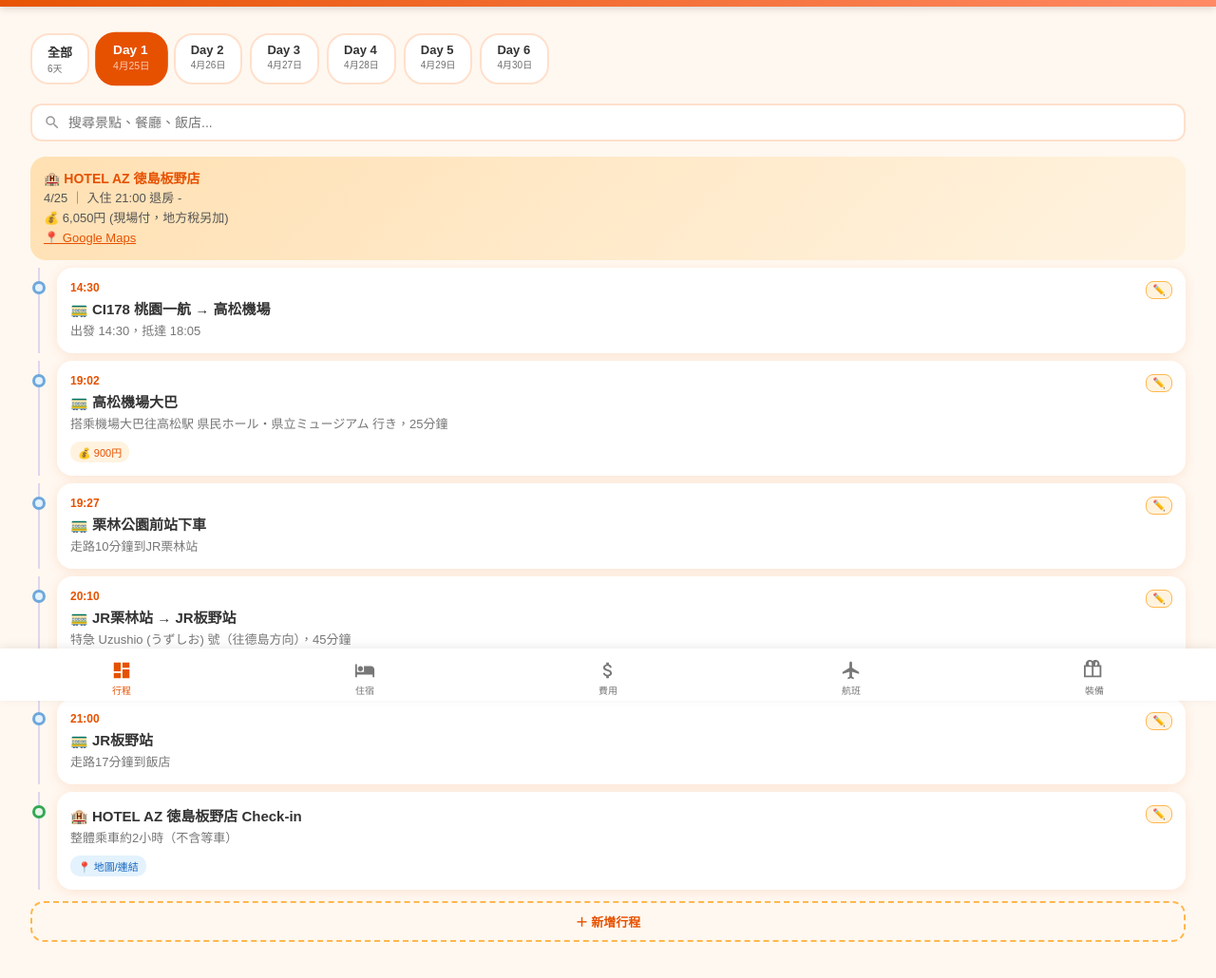
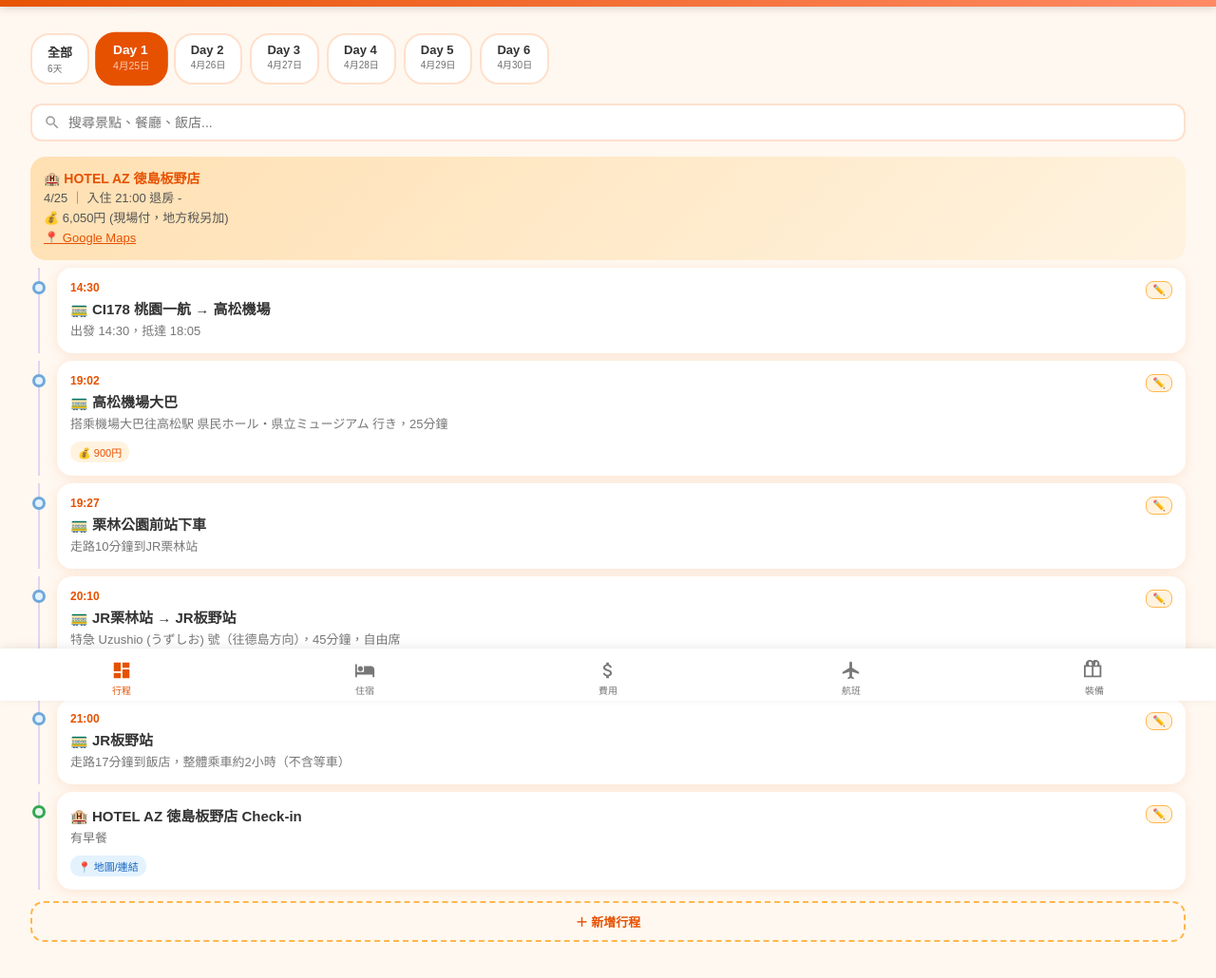
Before and after one commit to ad2rive-spec/Shikoku-travel, a website: page index.html in a window 1280 px wide. Shown: the part 62-1092 px from the top of the page at 95% size. Drawn offline with Linux system fonts and the light colour scheme.

Commit message:
Update trip data from info source: full temple names, corrected URLs, detailed times, fix duplicate gear item

```diff
--- a/index.html
+++ b/index.html
@@ -204,54 +204,56 @@ function buildDriveUrl(origin, destination) {
 }
 
 const DEFAULT_TRIP_DATA = [
-{day:1,date:"4月25日 週六",theme:"桃園→高松→板野",color:"#ff6d01",hotel:{name:"HOTEL AZ 徳島板野店",dates:"4/25",checkin:"21:00",checkout:"",cost:"6,050円 (現場付，地方稅另加)",address:"779-0102 徳島県板野郡板野町川端字新手崎27-1",booking:"樂天訂房",url:"https://maps.app.goo.gl/FcCqzuwGZiDjFdmJA"},items:[
+{day:1,date:"4月25日 週六",theme:"桃園→高松→板野",color:"#ff6d01",hotel:{name:"HOTEL AZ 徳島板野店",dates:"4/25",checkin:"21:00",checkout:"",cost:"6,050円 (現場付，地方稅另加)",address:"779-0102 徳島県板野郡板野町川端字新手崎27-1",booking:"樂天訂房",url:"https://maps.app.goo.gl/cSphQv1CmNAouPCn8"},items:[
 {time:"14:30",title:"CI178 桃園一航 → 高松機場",desc:"出發 14:30，抵達 18:05",type:"transport"},
 {time:"19:02",title:"高松機場大巴",desc:"搭乘機場大巴往高松駅 県民ホール・県立ミュージアム 行き，25分鐘",type:"transport",cost:"900円"},
 {time:"19:27",title:"栗林公園前站下車",desc:"走路10分鐘到JR栗林站",type:"transport"},
-{time:"20:10",title:"JR栗林站 → JR板野站",desc:"特急 Uzushio (うずしお) 號（往德島方向），45分鐘",type:"transport",cost:"2,440円"},
-{time:"21:00",title:"JR板野站",desc:"走路17分鐘到飯店",type:"transport"},
-{time:"",title:"HOTEL AZ 徳島板野店 Check-in",desc:"整體乘車約2小時（不含等車）",type:"hotel",url:"https://hotel.travel.rakuten.co.jp/hotelinfo/plan/187551"}
+{time:"20:10",title:"JR栗林站 → JR板野站",desc:"特急 Uzushio (うずしお) 號（往德島方向），45分鐘，自由席",type:"transport",cost:"2,440円"},
+{time:"21:00",title:"JR板野站",desc:"走路17分鐘到飯店，整體乘車約2小時（不含等車）",type:"transport"},
+{time:"",title:"HOTEL AZ 徳島板野店 Check-in",desc:"有早餐",type:"hotel",url:"https://hotel.travel.rakuten.co.jp/hotelinfo/plan/187551"}
 ]},
-{day:2,date:"4月26日 週日",theme:"德島遍路 第4~7番",color:"#ff6d01",hotel:{name:"越久田屋（おくだや）",dates:"4/26",checkin:"",checkout:"",cost:"5,500円 素泊まり (現金)",address:"徳島県阿波市土成町宮川内字宮ノ下31-1",booking:"henrohouse.jp",url:"https://henrohouse.jp/ja/houses/74"},items:[
-{time:"09:24",title:"道の駅いたの（道路站 板野）",desc:"走路3分鐘，搭車17分，走路1小時12分",type:"spot"},
-{time:"09:42",title:"大日寺口",desc:"47、48鍛冶屋原線（經由羅漢・東原），36分鐘",type:"transport",cost:"340円"},
-{time:"",title:"🙏 第4番 大日寺",desc:"走路18分，1.2公里",type:"spot",url:buildMapsSearchUrl("大日寺 徳島")},
-{time:"",title:"🙏 第5番 地藏寺",desc:"走路25分鐘，1.6公里",type:"spot",url:buildMapsSearchUrl("地蔵寺 徳島")},
-{time:"",title:"🙏 第6番 安樂寺",desc:"走路1小時8分鐘，5.2公里",type:"spot",url:buildMapsSearchUrl("安楽寺 徳島")},
-{time:"",title:"🙏 第7番 十樂寺",desc:"走路18分鐘，1.8公里。今日合計約15.2公里",type:"spot",url:buildMapsSearchUrl("十楽寺 徳島")},
-{time:"",title:"越久田屋 Check-in",desc:"附近有大型超市，可免費接送購物。也有走路8分鐘的溫泉",type:"hotel",url:"https://henrohouse.jp/ja/houses/74"}
+{day:2,date:"4月26日 週日",theme:"德島遍路 第4~7番",color:"#ff6d01",hotel:{name:"越久田屋（おくだや）",dates:"4/26",checkin:"",checkout:"",cost:"5,500円 素泊まり (現金)",address:"徳島県阿波市土成町宮川内字宮ノ下31-1",booking:"henrohouse.jp（一個月前可訂）",url:"https://henrohouse.jp/ja/houses/74"},items:[
+{time:"09:24",title:"道の駅いたの（道路站 板野）",desc:"走路3分鐘出發",type:"spot"},
+{time:"09:42",title:"大日寺口",desc:"搭47、48鍛冶屋原線（經由羅漢・東原），36分鐘。坐車17分，走路1小時12分",type:"transport",cost:"340円"},
+{time:"",title:"🙏 第4番 大日寺",desc:"黑巖山 遍照院 大日寺 だいにちじ｜走路18分，1.2公里",type:"spot",url:buildMapsSearchUrl("大日寺 徳島 板野")},
+{time:"",title:"🙏 第5番 地藏寺",desc:"無尽山 荘厳院 地蔵寺 じそうじ｜走路25分鐘，1.6公里",type:"spot",url:buildMapsSearchUrl("地蔵寺 徳島 板野")},
+{time:"",title:"🙏 第6番 安樂寺",desc:"溫泉山 瑠璃光院 安樂寺 あんらくじ｜走路1小時8分鐘，5.2公里",type:"spot",url:buildMapsSearchUrl("安楽寺 徳島 上板町")},
+{time:"",title:"🙏 第7番 十樂寺",desc:"光明山 蓮華院 十樂寺 じゅうらくじ｜走路18分鐘，1.8公里",type:"spot",url:buildMapsSearchUrl("十楽寺 徳島 阿波市")},
+{time:"",title:"越久田屋 Check-in",desc:"今日合計約15.2公里。附近有大型超市，可免費接送購物。也有走路8分鐘的溫泉",type:"hotel",url:"https://henrohouse.jp/ja/houses/74"}
 ]},
-{day:3,date:"4月27日 週一",theme:"德島遍路 第8~11番",color:"#ff6d01",hotel:{name:"旅館吉野",dates:"4/27",checkin:"",checkout:"",cost:"8,000円 一泊二食 (現金)",address:"776-0033 徳島県吉野川市鴨島町飯尾１４４４−１",booking:"11chikaku88@gmail.com (三個月前可)",url:"https://maps.app.goo.gl/sktXNJkFZ5LoNd2F7"},items:[
+{day:3,date:"4月27日 週一",theme:"德島遍路 第8~11番",color:"#ff6d01",hotel:{name:"旅館吉野",dates:"4/27",checkin:"",checkout:"",cost:"8,000円 一泊二食 (現金)",address:"776-0033 徳島県吉野川市鴨島町飯尾１４４４−１",booking:"11chikaku88@gmail.com（三個月前可訂）",url:"https://maps.app.goo.gl/sktXNJkFZ5LoNd2F7"},items:[
 {time:"",title:"越久田屋 出發",desc:"走路35分，2.1公里",type:"hotel"},
-{time:"",title:"🙏 第8番 熊谷寺",desc:"走路35分，2.4公里",type:"spot",url:buildMapsSearchUrl("熊谷寺 徳島")},
-{time:"",title:"🙏 第9番 法輪寺",desc:"9番前約有7-800公尺上坡，最後250公尺是階梯。走路1小時13分，4.8公里",type:"spot",url:buildMapsSearchUrl("法輪寺 徳島")},
-{time:"",title:"🙏 第10番 切幡寺",desc:"走路2小時20分，10.3公里",type:"spot",url:buildMapsSearchUrl("切幡寺 徳島")},
-{time:"",title:"🙏 第11番 藤井寺",desc:"表定8點-17點，時常提早。今日合計約17.5公里",type:"spot",url:buildMapsSearchUrl("藤井寺 徳島")},
+{time:"",title:"🙏 第8番 熊谷寺",desc:"普明山 真光院 熊谷寺 くまだにじ｜走路35分，2.4公里",type:"spot",url:buildMapsSearchUrl("熊谷寺 徳島 阿波市")},
+{time:"",title:"🙏 第9番 法輪寺",desc:"正覺山 菩提院 法輪寺 ほうりんじ｜9番前約有7-800公尺上坡，最後250公尺是階梯，最好在經過裱框店時取得同意先卸下背包。走路1小時13分，4.8公里",type:"spot",url:buildMapsSearchUrl("法輪寺 徳島 阿波市")},
+{time:"",title:"🙏 第10番 切幡寺",desc:"得度山 灌頂院 切幡寺 きりはたじ｜走路2小時20分，10.3公里",type:"spot",url:buildMapsSearchUrl("切幡寺 徳島 阿波市")},
+{time:"",title:"🙏 第11番 藤井寺",desc:"金剛山 一乗院 藤井寺 ふじいでら｜表定8點-17點，時常提早。走路17.5公里",type:"spot",url:buildMapsSearchUrl("藤井寺 徳島 吉野川市")},
 {time:"",title:"旅館吉野 Check-in",desc:"可提供300日圓午餐，可幫忙送行李",type:"hotel",url:"https://min88.jp/inn/141/"}
 ]},
-{day:4,date:"4月28日 週二",theme:"燒山寺（遍路最難關）",color:"#ff6d01",hotel:{name:"すだち庵",dates:"4/28",checkin:"17:00前",checkout:"",cost:"7,900円 一泊二食",address:"徳島県名西郡神山町下分字鍋岩180",booking:"null1903@gmail.com (英文)",url:"https://maps.app.goo.gl/ngvQSm6g8WLkPjf86"},items:[
+{day:4,date:"4月28日 週二",theme:"燒山寺（遍路最難關）",color:"#ff6d01",hotel:{name:"すだち庵",dates:"4/28",checkin:"17:00前",checkout:"",cost:"7,900円 一泊二食",address:"徳島県名西郡神山町下分字鍋岩180",booking:"null1903@gmail.com（英文信，三個月前可訂）",url:"https://maps.app.goo.gl/ngvQSm6g8WLkPjf86"},items:[
 {time:"",title:"旅館吉野 出發",desc:"走路5小時30分，13公里，爬升1160公尺，最後2公里最難，一般人平均要花六個小時",type:"hotel"},
-{time:"",title:"🙏 第12番 燒山寺",desc:"納經最後時間16:30。走路1小時30分，4.8公里",type:"spot",url:buildMapsSearchUrl("焼山寺 徳島")},
-{time:"",title:"すだち庵 Check-in",desc:"下午5點前抵達，可開車約10分鐘帶你去溫泉(600円)，隔日也可接送至山下公車站牌",type:"hotel",url:"https://www.sudachian.com/"}
+{time:"",title:"🙏 第12番 燒山寺",desc:"摩廬山 正壽院 燒山寺 しょうさんじ｜納經最後時間16:30。走路1小時30分，4.8公里",type:"spot",url:buildMapsSearchUrl("焼山寺 徳島 神山町")},
+{time:"",title:"すだち庵 Check-in",desc:"下午5點前抵達。可開車約10分鐘帶你去溫泉(600円)，隔日也可接送至山下公車站牌",type:"hotel",url:"https://www.sudachian.com/"}
 ]},
-{day:5,date:"4月29日 週三",theme:"德島市區 第13~16番",color:"#ff6d01",hotel:{name:"鱗楼（Urokoro）",dates:"4/29",checkin:"",checkout:"",cost:"7,150円 朝食付 (朝食6:30~8:00)",address:"779-3124 徳島県徳島市国府町中268-1",booking:"urokorou.com",url:"https://maps.app.goo.gl/o9oZiAopm6beNQsw8"},items:[
+{day:5,date:"4月29日 週三",theme:"德島市區 第13~16番",color:"#ff6d01",hotel:{name:"鱗楼（Urokoro）",dates:"4/29",checkin:"",checkout:"",cost:"7,150円 朝食付 (朝食6:30~8:00)",address:"779-3124 徳島県徳島市国府町中268-1",booking:"urokorou.com/contact/reservation",url:"https://maps.app.goo.gl/o9oZiAopm6beNQsw8"},items:[
 {time:"05:00",title:"すだち庵 起床出發",desc:"走公路，走路48分鐘，3.8公里",type:"hotel"},
-{time:"09:10",title:"神山高校前",desc:"62佐那河内線（さなごうちせん）到西地下車，搭車30分鐘",type:"transport",cost:"1,500円"},
+{time:"06:57",title:"神山高校前 出發",desc:"走路到公車站",type:"transport"},
+{time:"09:10",title:"搭62佐那河内線",desc:"（さなごうちせん）到西地下車，約30分鐘",type:"transport",cost:"1,500円"},
 {time:"08:58",title:"白鷺台回轉場",desc:"走路10分鐘到白鷺台回転場（しらさぎ台回転場）",type:"transport"},
 {time:"11:15",title:"轉乘18一宮線",desc:"入田天之原（經由一之宮）到一之宮札所前",type:"transport"},
-{time:"",title:"🙏 第13番 大日寺",desc:"走路36分鐘，2.6公里",type:"spot",url:buildMapsSearchUrl("大日寺 徳島市")},
-{time:"",title:"🙏 第14番 常樂寺",desc:"走路11分鐘，800公尺",type:"spot",url:buildMapsSearchUrl("常楽寺 徳島")},
-{time:"",title:"🙏 第15番 國分寺",desc:"走路27分鐘，2公里",type:"spot",url:buildMapsSearchUrl("国分寺 徳島")},
-{time:"",title:"🙏 第16番 觀音寺",desc:"今日合計約9.3公里",type:"spot",url:buildMapsSearchUrl("観音寺 徳島市")},
-{time:"",title:"鱗楼（Urokoro）Check-in",desc:"",type:"hotel",url:"https://urokorou.com/stay/"}
+{time:"",title:"🙏 第13番 大日寺",desc:"大栗山 花藏院 大日寺 だいにちじ｜走路36分鐘，2.6公里",type:"spot",url:buildMapsSearchUrl("大日寺 徳島市 国府町")},
+{time:"",title:"🙏 第14番 常樂寺",desc:"盛壽山 延命院 常樂寺 じょうらくじ｜走路11分鐘，800公尺",type:"spot",url:buildMapsSearchUrl("常楽寺 徳島市")},
+{time:"",title:"🙏 第15番 國分寺",desc:"藥王山 金色院 國分寺 こくぶんじ｜走路27分鐘，2公里",type:"spot",url:buildMapsSearchUrl("国分寺 徳島市")},
+{time:"",title:"🙏 第16番 觀音寺",desc:"光耀山 千手院 觀音寺 かんおんじ｜今日合計約9.3公里",type:"spot",url:buildMapsSearchUrl("観音寺 徳島市 国府町")},
+{time:"",title:"鱗楼（Urokoro）Check-in",desc:"朝食6:30~8:00",type:"hotel",url:"https://urokorou.com/stay/"}
 ]},
 {day:6,date:"4月30日 週四",theme:"第17番 → 德島 → 高松 → 回家",color:"#ff6d01",hotel:null,items:[
 {time:"",title:"鱗楼 出發",desc:"走路40分鐘，2.9公里",type:"hotel"},
-{time:"",title:"🙏 第17番 井戶寺",desc:"走路約25分，1.8公里",type:"spot",url:buildMapsSearchUrl("井戸寺 徳島")},
-{time:"10:11",title:"府中（德島）",desc:"德島線普通阿南，4站",type:"transport"},
+{time:"",title:"🙏 第17番 井戶寺",desc:"瑠璃山 真福院 井戸寺 いどじ｜走路約25分，1.8公里",type:"spot",url:buildMapsSearchUrl("井戸寺 徳島市")},
+{time:"10:11",title:"府中（德島）",desc:"走路到車站",type:"transport"},
+{time:"10:36",title:"府中駅 → 徳島駅",desc:"德島線普通阿南，4站",type:"transport"},
 {time:"10:49",title:"徳島駅前",desc:"步行約14分，1.0公里",type:"transport",cost:"320円"},
 {time:"",title:"德島城跡",desc:"順路參觀",type:"spot",url:buildMapsSearchUrl("徳島城跡")},
-{time:"14:24",title:"JR 特急 Uzushio 號",desc:"搭乘14:24或15:23發車的班次，前往高松",type:"transport",cost:"2,840円"},
+{time:"14:24",title:"JR 特急 Uzushio 號",desc:"搭乘14:24或15:23發車的班次，前往高松（約1小時）",type:"transport",cost:"2,840円"},
 {time:"15:41",title:"栗林公園前",desc:"走路10分鐘到高松機場",type:"transport",cost:"900円"},
 {time:"19:05",title:"✈️ CI179 飛回家",desc:"高松機場→桃園一航，20:55抵達",type:"transport"}
 ]}
@@ -296,7 +298,6 @@ const DEFAULT_GEAR_SECTIONS = [
 {text:"行動電源等",note:"導航非常耗電"},
 {text:"離線地圖",note:"建議下載 Google Maps 離線地圖或購買《四國遍路遊覽地圖》"},
 {text:"頭燈",note:""},
-{text:"保暖毯",note:""},
 {text:"保暖毯",note:""}
 ]},
 {title:"💊 藥品與個人護理",items:[
@@ -530,6 +531,7 @@ function editTimelineItem(dayIdx, itemIdx) {
     +'<input class="edit-input" name="title" placeholder="標題" value="'+escAttr(item.title||'')+'" required>'
     +'<textarea class="edit-textarea" name="desc" placeholder="說明">'+escHtml(item.desc||'')+'</textarea>'
     +'<input class="edit-input" name="cost" placeholder="費用 (e.g. 900円)" value="'+escAttr(item.cost||'')+'">'
+    +'<input class="edit-input" name="url" placeholder="📍 地圖/連結 URL（選填）" value="'+escAttr(item.url||'')+'">'
     +'<select class="edit-select" name="type">'
     +['spot','meal','transport','hotel','drive'].map(t=>'<option value="'+t+'"'+(item.type===t?' selected':'')+'>'+t+'</option>').join('')
     +'</select>'
@@ -554,6 +556,7 @@ function saveTimelineItem(e, dayIdx, itemIdx) {
   item.title = form.title.value.trim();
   item.desc = form.desc.value.trim();
   item.cost = form.cost.value.trim() || undefined;
+  item.url = form.url.value.trim() || undefined;
   item.type = form.type.value;
   sortDayItems(dayIdx);
   saveTrip();
```
